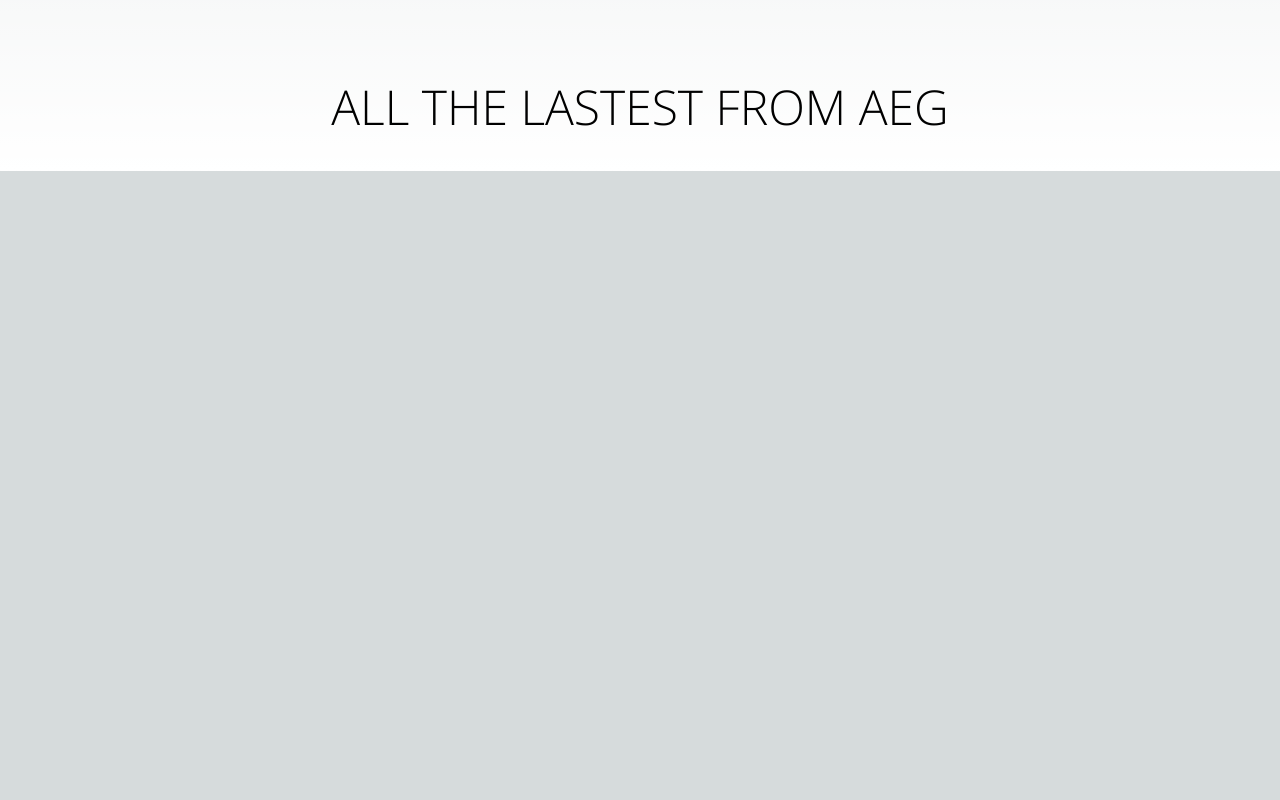
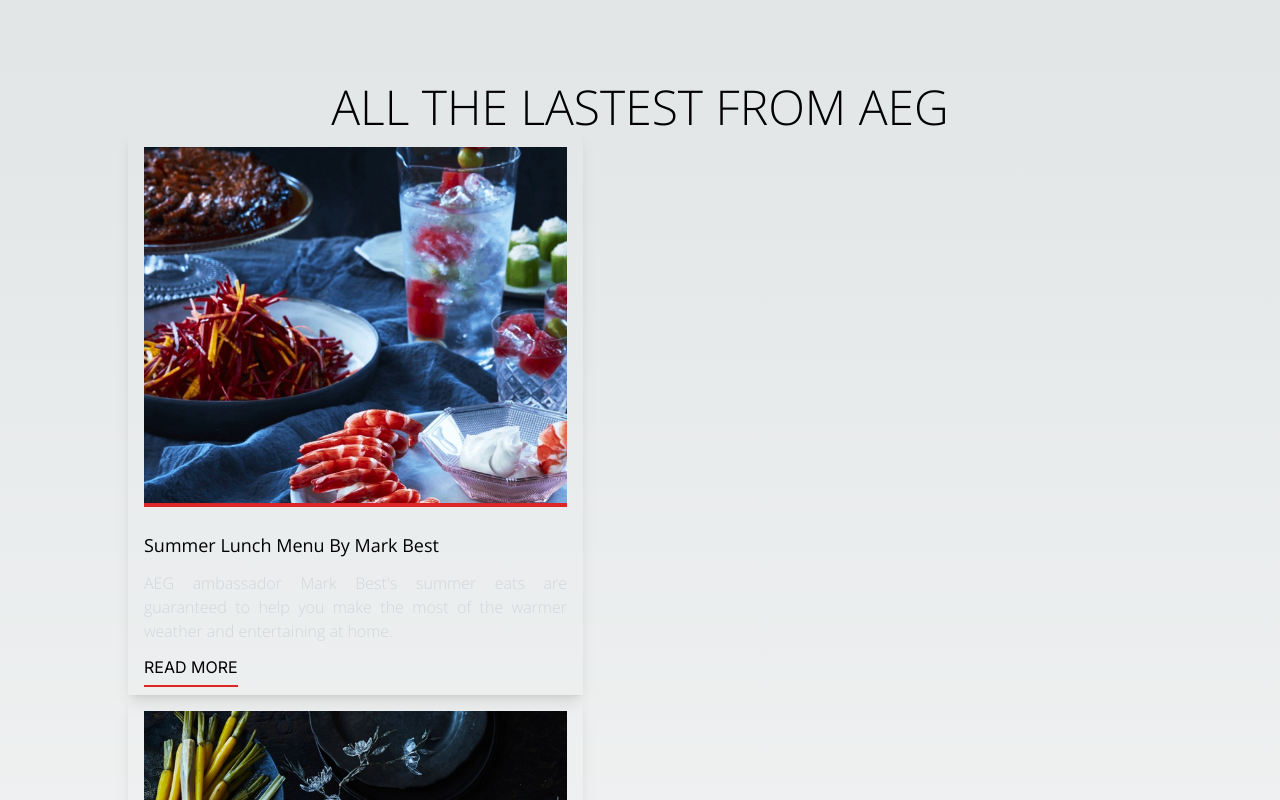
Before and after one commit to ramos-jeremykent/nextjs-skills-test-app, a Next.js app: page / in a window 1280 px wide. Shown: the part 760-1560 px from the top of the page. Before the commit the page ends 931 px from the top, so only its background shows below. Built offline with nearby package versions, Linux system fonts and the light colour scheme.

Commit message:
chore: create article card component

```diff
--- a/src/app/components/molecules/article-card/article-card.tsx
+++ b/src/app/components/molecules/article-card/article-card.tsx
@@ -0,0 +1,65 @@
+"use client";
+
+import Image from "next/image";
+import React from "react";
+
+import { ArticleCardModel } from "@/app/interface/article";
+
+type ArticlesProps = {
+  content: ArticleCardModel;
+};
+
+export function ArticlesCard(props: ArticlesProps) {
+  const { content } = props;
+  const { id, title, excerpt, link, main_photo } = content;
+  const coverImage = main_photo;
+
+  const newCoverImage = coverImage;
+
+  function handleOnArticleClick() {
+    console.log(`ARTICLE CLICKED: ${title}`);
+  }
+
+  return (
+    <div
+      id={`article-${id}`}
+      className="max-w-[455px]"
+      onClick={handleOnArticleClick}
+    >
+      <div className="flex flex-col shadow-lg overflow-visible p-4">
+        <div className="flex-shrink-0">
+          <div className="h-[360px] w-full relative hover:cursor-pointer border-b-4 border-red-600">
+            <Image
+              alt="News Image"
+              blurDataURL={newCoverImage}
+              layout="fill"
+              objectFit="cover"
+              placeholder="blur"
+              src={newCoverImage}
+            />
+          </div>
+        </div>
+        <div className="flex-1 flex flex-col justify-between">
+          <div className="flex-1">
+            <a href={link} className="block mt-2">
+              <p className="text-lg pt-4 font-openSansRegular sm:text-body md:text-header6 lg:text-2header6 text-Dark">
+                {title}
+              </p>
+              <p className="text-subtitle text-gray-300 font-openSansLight mt-3 text-base text-dark60 hidden sm:block text-justify">
+                {excerpt}
+              </p>
+            </a>
+          </div>
+        </div>
+        <div
+          className="flex-auto mt-3 cursor-pointer"
+          onClick={handleOnArticleClick}
+        >
+          <span className="border-b-2 border-red-600 pb-2">READ MORE</span>
+        </div>
+      </div>
+    </div>
+  );
+}
+
+export default ArticlesProps;
--- a/src/app/definitions/articles.ts
+++ b/src/app/definitions/articles.ts
@@ -2,7 +2,7 @@
   {
     id: 1,
     title: "Summer Lunch Menu By Mark Best",
-    content:
+    excerpt:
       "AEG ambassador Mark Best's summer eats are guaranteed to help you make the most of the warmer weather and entertaining at home.",
     link: "#/",
     main_photo: "/assets/component-02/Image-01@2x.jpg",
@@ -10,7 +10,7 @@
   {
     id: 2,
     title: "A Traditional Christmas Eve, Mark Best Style",
-    content:
+    excerpt:
       "One of Australia's best chefs and AEG ambassador, Mark Best, shares his favourite Christmas Eve menu which is sure to impress your guests.",
     link: "#/",
     main_photo: "/assets/component-02/Image-02@2x.jpg",
@@ -18,7 +18,7 @@
   {
     id: 2,
     title: "Taking Taste Further",
-    content:
+    excerpt:
       "This exclusive cookbook gives you all the know-how you need. We've designed it to make sure you get the most out of our products - and the best out of your food.",
     link: "#/",
     main_photo: "/assets/component-02/Image-03@2x.jpg",
--- a/src/app/page.tsx
+++ b/src/app/page.tsx
@@ -2,6 +2,9 @@
 import { mainArticleContent } from "./definitions/main-article";
 import { articlesData } from "./definitions/articles";
 import MainArticle from "./components/molecules/main-article/main-article";
+import NewsAndArticlesCard, {
+  ArticlesCard,
+} from "./components/molecules/article-card/article-card";
 
 export const metadata: Metadata = {
   title: `${mainArticleContent.title} | Filta Skills Test App`,
@@ -17,6 +20,11 @@
           All the lastest from AEG
         </p>
       </div>
+      <div>
+        {articlesData.map((article) => (
+          <ArticlesCard content={article} />
+        ))}
+      </div>
     </main>
   );
 }
```
Also changed, not shown: src/app/interface/article.ts (+8 -0 lines).
